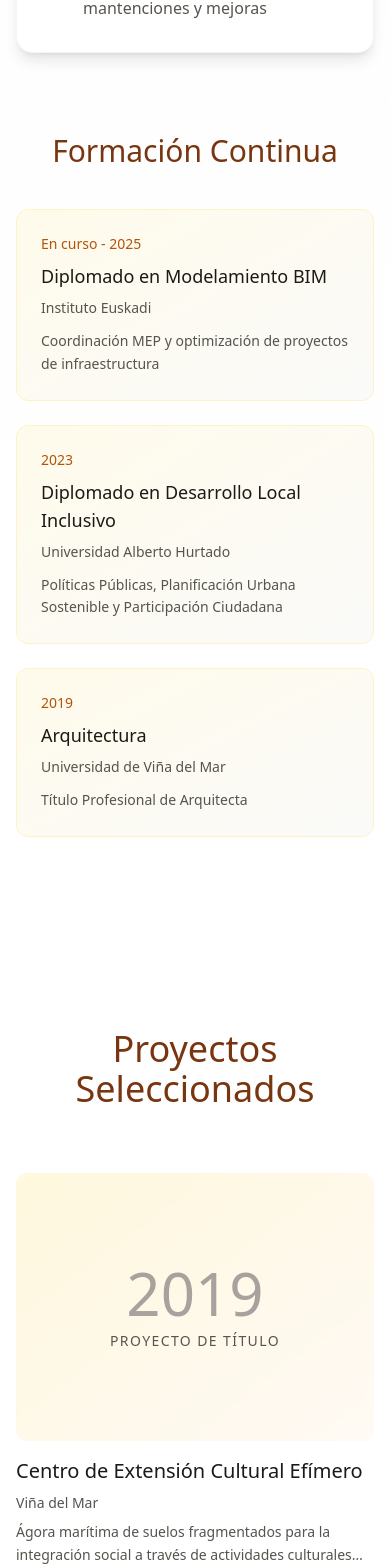
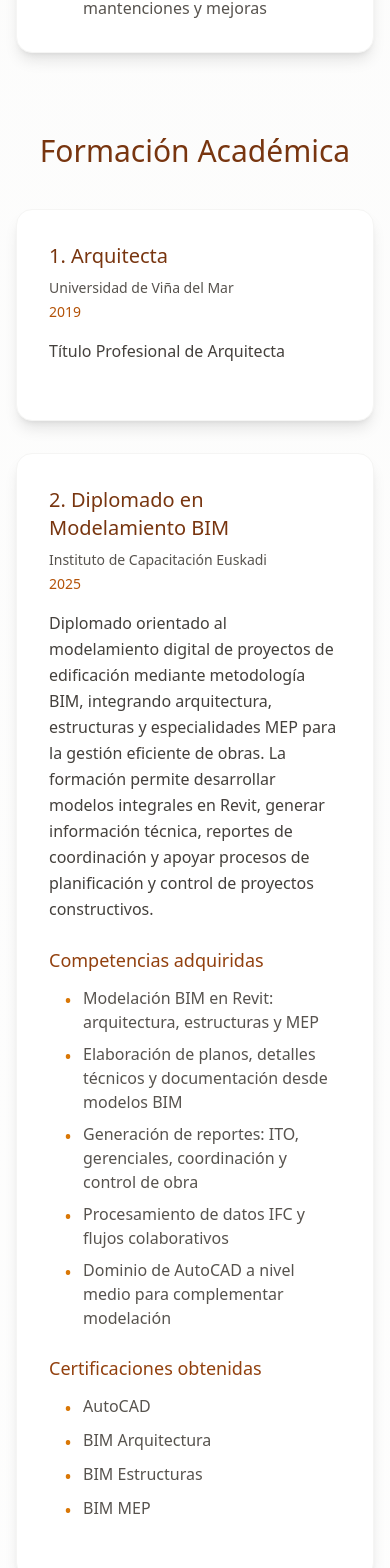
Before and after one commit to 7aleobe7labrod7/abf-portfolio, a React (Vite) app: page / in a window 390 px wide. Shown: the part 6532-8100 px from the top of the page. Built offline with nearby package versions, Linux system fonts and the light colour scheme.

Commit message:
refactor: reorder education section - move Arquitecta title to position 1

```diff
--- a/afaf-portfolio.tsx
+++ b/afaf-portfolio.tsx
@@ -183,22 +183,74 @@ const Portfolio = () => {
 
   const education = [
     {
+      title: 'Arquitecta',
+      institution: 'Universidad de Viña del Mar',
+      year: '2019',
+      description: 'Título Profesional de Arquitecta'
+    },
+    {
       title: 'Diplomado en Modelamiento BIM',
-      institution: 'Instituto Euskadi',
-      year: 'En curso - 2025',
-      focus: 'Coordinación MEP y optimización de proyectos de infraestructura'
+      institution: 'Instituto de Capacitación Euskadi',
+      year: '2025',
+      description: 'Diplomado orientado al modelamiento digital de proyectos de edificación mediante metodología BIM, integrando arquitectura, estructuras y especialidades MEP para la gestión eficiente de obras. La formación permite desarrollar modelos integrales en Revit, generar información técnica, reportes de coordinación y apoyar procesos de planificación y control de proyectos constructivos.',
+      competencies: [
+        'Modelación BIM en Revit: arquitectura, estructuras y MEP',
+        'Elaboración de planos, detalles técnicos y documentación desde modelos BIM',
+        'Generación de reportes: ITO, gerenciales, coordinación y control de obra',
+        'Procesamiento de datos IFC y flujos colaborativos',
+        'Dominio de AutoCAD a nivel medio para complementar modelación'
+      ],
+      certifications: [
+        'AutoCAD',
+        'BIM Arquitectura',
+        'BIM Estructuras',
+        'BIM MEP'
+      ]
     },
     {
       title: 'Diplomado en Desarrollo Local Inclusivo',
       institution: 'Universidad Alberto Hurtado',
       year: '2023',
-      focus: 'Políticas Públicas, Planificación Urbana Sostenible y Participación Ciudadana'
+      description: 'Diplomado orientado a comprender y gestionar procesos de desarrollo territorial desde un enfoque inclusivo, participativo y sostenible. La formación integra herramientas de diagnóstico socio–territorial, formulación de proyectos públicos, políticas urbanas, participación ciudadana y planificación local, fortaleciendo la capacidad de articular soluciones contextualizadas para comunidades y gobiernos locales.',
+      competencies: [
+        'Diagnóstico territorial y análisis socio–espacial',
+        'Formulación de proyectos de inversión pública (PMU, FRIL, MINVU, entre otros)',
+        'Diseño y ejecución de metodologías participativas y co-diseño comunitario',
+        'Gestión local: instrumentos de planificación, gobernanza municipal y políticas públicas',
+        'Enfoque inclusivo y sostenible aplicado al desarrollo urbano y rural'
+      ],
+      applications: [
+        'Planificación urbana y desarrollo local',
+        'Proyectos comunitarios y de infraestructura pública',
+        'Procesos participativos y levantamiento de necesidades territoriales',
+        'Coordinación institucional con municipios, ministerios y fundaciones'
+      ]
     },
     {
-      title: 'Arquitectura',
-      institution: 'Universidad de Viña del Mar',
-      year: '2019',
-      focus: 'Título Profesional de Arquitecta'
+      title: 'Diplomado en Coaching en Programación Neurolingüística (PNL)',
+      institution: 'Dharti, Escuela de crecimiento personal',
+      year: '2021',
+      description: 'Diplomado orientado al desarrollo de habilidades comunicacionales, liderazgo personal y acompañamiento orientado al cambio. La formación entrega herramientas de Programación Neurolingüística aplicadas a la gestión de equipos, la resolución de conflictos, la comunicación efectiva y la facilitación de procesos de desarrollo personal y profesional.',
+      competencies: [
+        'Técnicas de PNL para comunicación efectiva y mediación',
+        'Herramientas de coaching para acompañar procesos de cambio y toma de decisiones',
+        'Gestión emocional y estrategias de liderazgo personal',
+        'Facilidades para trabajo colaborativo, escucha activa y construcción de acuerdos',
+        'Aplicación de PNL en contextos laborales, comunitarios y de resolución de conflictos'
+      ],
+      applications: [
+        'Trabajo comunitario y facilitación de procesos participativos',
+        'Coordinación de equipos multidisciplinarios',
+        'Atención ciudadana, mediación y orientación técnica',
+        'Gestión de proyectos con enfoque relacional y liderazgo colaborativo',
+        'Comunicación interpersonal en contextos públicos, privados y territoriales'
+      ]
+    },
+    {
+      title: 'Curso Capacitación Todo sobre la subdivisión de predios rústicos (SPR)',
+      institution: 'Impartido por SAG',
+      year: '2025',
+      description: 'Capacitación especializada en subdivisión de predios rústicos'
     }
   ];
 
@@ -485,23 +537,78 @@ const Portfolio = () => {
           {/* Formación */}
           <div className="mt-20">
             <h3 className="text-3xl font-light mb-10 text-center text-amber-900">
-              Formación Continua
+              Formación Académica
             </h3>
-            <div className="grid md:grid-cols-3 gap-6">
+            <div className="space-y-8">
               {education.map((edu, index) => (
-                <div key={index} className="bg-gradient-to-br from-amber-50 to-stone-50 rounded-xl p-6 border border-amber-100">
-                  <div className="text-sm text-amber-700 font-medium mb-2">
-                    {edu.year}
+                <div key={index} className="bg-white rounded-2xl p-8 shadow-lg border border-stone-100">
+                  <div className="flex flex-col md:flex-row md:items-start md:justify-between gap-4 mb-4">
+                    <div>
+                      <h4 className="text-xl font-medium text-amber-900 mb-2">
+                        {index + 1}. {edu.title}
+                      </h4>
+                      <p className="text-stone-600 text-sm mb-1">
+                        {edu.institution}
+                      </p>
+                      <p className="text-amber-700 font-medium text-sm">
+                        {edu.year}
+                      </p>
+                    </div>
                   </div>
-                  <h4 className="text-lg font-medium text-stone-900 mb-2">
-                    {edu.title}
-                  </h4>
-                  <div className="text-sm text-stone-600 mb-3">
-                    {edu.institution}
-                  </div>
-                  <p className="text-sm text-stone-600 leading-relaxed">
-                    {edu.focus}
-                  </p>
+
+                  {edu.description && (
+                    <p className="text-stone-700 mb-6 leading-relaxed">
+                      {edu.description}
+                    </p>
+                  )}
+
+                  {edu.competencies && edu.competencies.length > 0 && (
+                    <div className="mb-6">
+                      <h5 className="text-lg font-medium text-amber-800 mb-3">
+                        Competencias adquiridas
+                      </h5>
+                      <div className="space-y-2 ml-4">
+                        {edu.competencies.map((comp, i) => (
+                          <div key={i} className="flex items-start gap-3">
+                            <span className="text-amber-600 font-bold mt-0.5">•</span>
+                            <span className="text-stone-600">{comp}</span>
+                          </div>
+                        ))}
+                      </div>
+                    </div>
+                  )}
+
+                  {edu.certifications && edu.certifications.length > 0 && (
+                    <div className="mb-6">
+                      <h5 className="text-lg font-medium text-amber-800 mb-3">
+                        Certificaciones obtenidas
+                      </h5>
+                      <div className="space-y-2 ml-4">
+                        {edu.certifications.map((cert, i) => (
+                          <div key={i} className="flex items-start gap-3">
+                            <span className="text-amber-600 font-bold mt-0.5">•</span>
+                            <span className="text-stone-600">{cert}</span>
+                          </div>
+                        ))}
+                      </div>
+                    </div>
+                  )}
+
+                  {edu.applications && edu.applications.length > 0 && (
+                    <div>
+                      <h5 className="text-lg font-medium text-amber-800 mb-3">
+                        Ámbitos de aplicación profesional
+                      </h5>
+                      <div className="space-y-2 ml-4">
+                        {edu.applications.map((app, i) => (
+                          <div key={i} className="flex items-start gap-3">
+                            <span className="text-amber-600 font-bold mt-0.5">•</span>
+                            <span className="text-stone-600">{app}</span>
+                          </div>
+                        ))}
+                      </div>
+                    </div>
+                  )}
                 </div>
               ))}
             </div>
```
